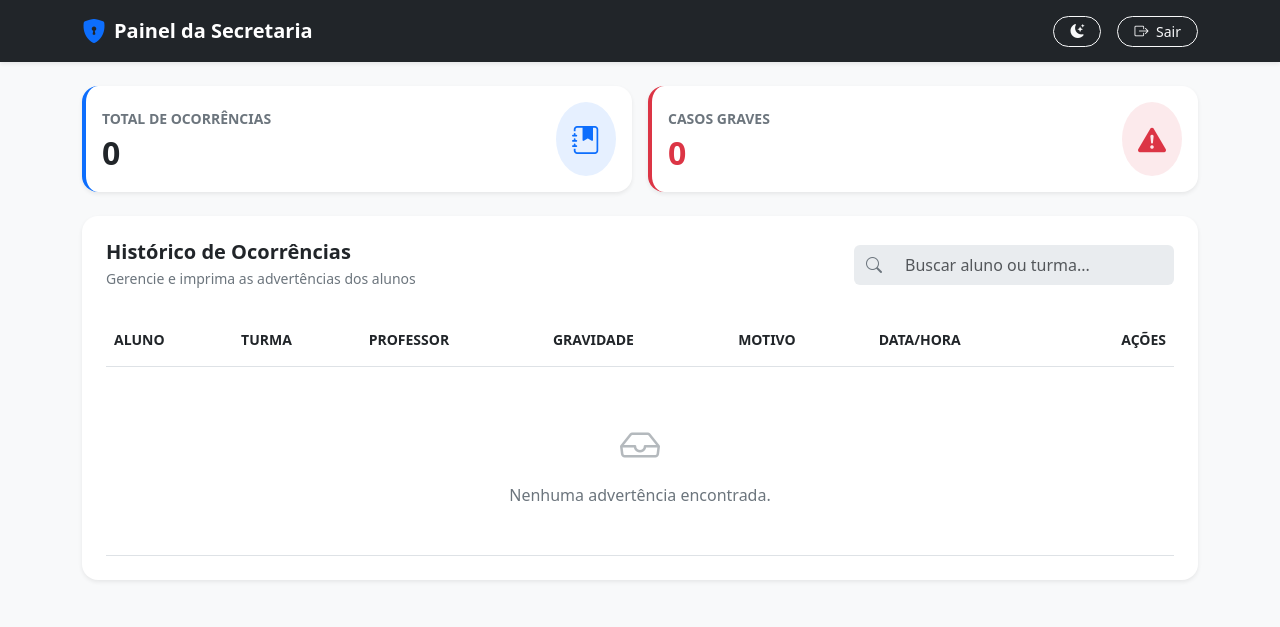
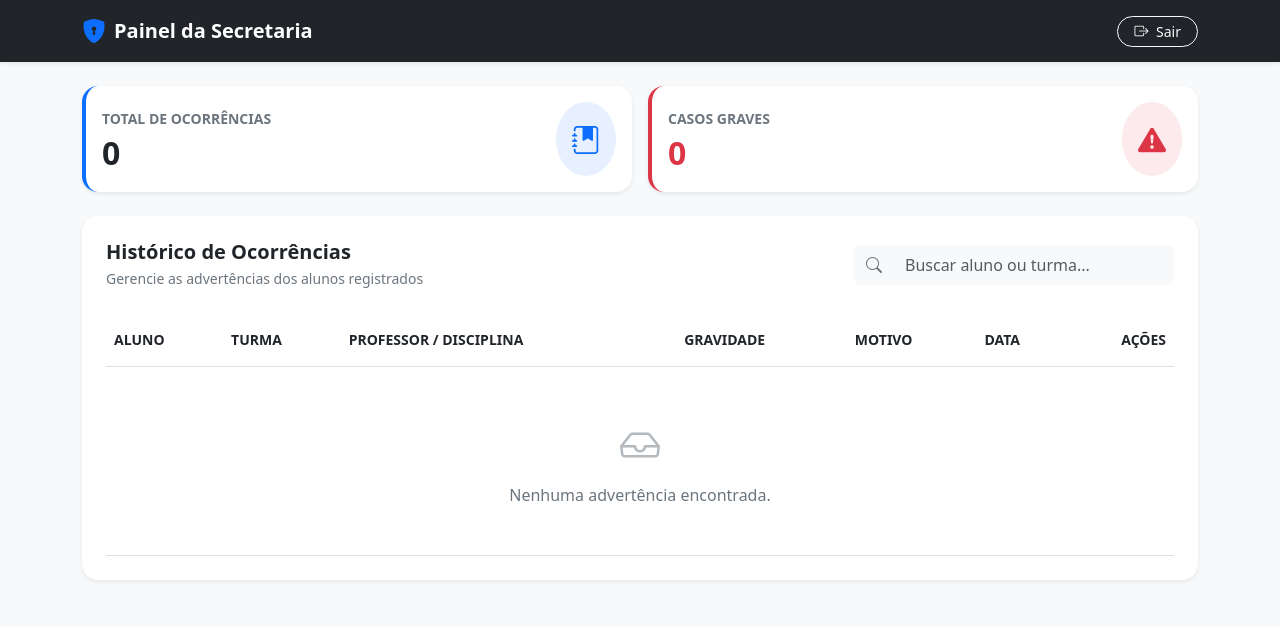
Before and after one commit to luizgarro08-hub/sistema-advertencia-escola, a Flask app: page /secretaria in a window 1280 px wide. Shown: the top 627 px of the page. Run offline with Flask 3, Linux system fonts and the light colour scheme.

Commit message:
Update secretaria.html

```diff
--- a/templates/secretaria.html
+++ b/templates/secretaria.html
@@ -7,23 +7,18 @@
 
     <link rel="manifest" href="{{ url_for('static', filename='manifest.json') }}">
     <meta name="theme-color" content="#0d6efd">
-    <script>
-      if ('serviceWorker' in navigator) {
-        navigator.serviceWorker.register("{{ url_for('static', filename='sw.js') }}");
-      }
-    </script>
 
     <link href="https://cdn.jsdelivr.net/npm/bootstrap@5.3.0/dist/css/bootstrap.min.css" rel="stylesheet">
     <link href="https://cdn.jsdelivr.net/npm/bootstrap-icons@1.10.5/font/bootstrap-icons.css" rel="stylesheet">
 
     <style>
         body {
-            transition: background-color 0.3s ease, color 0.3s ease;
+            background-color: #f8f9fa;
         }
     </style>
 </head>
 
-<body class="bg-body-tertiary pb-5">
+<body class="pb-5">
 
 <nav class="navbar navbar-expand-lg navbar-dark bg-dark shadow-sm mb-4">
     <div class="container d-flex justify-content-between align-items-center">
@@ -33,10 +28,6 @@
         </span>
 
         <div class="d-flex align-items-center gap-2">
-            <button id="btnDarkMode" class="btn btn-outline-light btn-sm rounded-pill px-3 me-2">
-                <i class="bi bi-moon-stars-fill" id="darkModeIcon"></i>
-            </button>
-
             <a href="/logout" class="btn btn-outline-light btn-sm rounded-pill px-3">
                 <i class="bi bi-box-arrow-right me-1"></i>
                 Sair
@@ -49,7 +40,7 @@
 
     <div class="row g-3 mb-4">
         <div class="col-md-6 col-6">
-            <div class="card border-0 shadow-sm rounded-4 p-3 bg-body border-start border-4 border-primary">
+            <div class="card border-0 shadow-sm rounded-4 p-3 bg-white border-start border-4 border-primary">
                 <div class="d-flex align-items-center justify-content-between">
                     <div>
                         <span class="text-secondary small fw-bold text-uppercase">
@@ -67,7 +58,7 @@
         </div>
 
         <div class="col-md-6 col-6">
-            <div class="card border-0 shadow-sm rounded-4 p-3 bg-body border-start border-4 border-danger">
+            <div class="card border-0 shadow-sm rounded-4 p-3 bg-white border-start border-4 border-danger">
                 <div class="d-flex align-items-center justify-content-between">
                     <div>
                         <span class="text-secondary small fw-bold text-uppercase">
@@ -85,30 +76,30 @@
         </div>
     </div>
 
-    <div class="card border-0 shadow-sm rounded-4 p-4 bg-body">
+    <div class="card border-0 shadow-sm rounded-4 p-4 bg-white">
         <div class="d-flex flex-column flex-md-row justify-content-between align-items-md-center gap-3 mb-4">
             <div>
                 <h5 class="fw-bold mb-1">
                     Histórico de Ocorrências
                 </h5>
                 <p class="text-secondary small mb-0">
-                    Gerencie e imprima as advertências dos alunos
+                    Gerencie as advertências dos alunos registrados
                 </p>
             </div>
 
             <form method="GET" action="/secretaria" style="max-width:320px;width:100%;">
                 <div class="input-group">
-                    <span class="input-group-text bg-body-secondary border-0 text-secondary">
+                    <span class="input-group-text bg-light border-0 text-secondary">
                         <i class="bi bi-search"></i>
                     </span>
                     <input type="text"
                            name="busca"
-                           class="form-control bg-body-secondary border-0 py-2"
+                           class="form-control bg-light border-0 py-2"
                            placeholder="Buscar aluno ou turma..."
                            value="{{ busca }}">
 
                     {% if busca %}
-                        <a href="/secretaria" class="btn btn-body-secondary border-0 text-secondary">
+                        <a href="/secretaria" class="btn btn-light border-0 text-secondary">
                             <i class="bi bi-x-lg"></i>
                         </a>
                     {% endif %}
@@ -122,10 +113,10 @@
                     <tr class="text-secondary small text-uppercase">
                         <th class="py-3">Aluno</th>
                         <th class="py-3">Turma</th>
-                        <th class="py-3">Professor</th>
+                        <th class="py-3">Professor / Disciplina</th>
                         <th class="py-3">Gravidade</th>
                         <th class="py-3">Motivo</th>
-                        <th class="py-3">Data/Hora</th>
+                        <th class="py-3">Data</th>
                         <th class="py-3 text-end">Ações</th>
                     </tr>
                 </thead>
@@ -134,53 +125,42 @@
                         <tr>
                             <td class="fw-bold py-3">
                                 <i class="bi bi-person-circle text-primary me-2"></i>
-                                {{ item[1] }}
+                                {{ item['estudante'] }}
                             </td>
                             <td>
                                 <span class="badge bg-secondary bg-opacity-10 text-secondary rounded-3 px-2 py-1">
-                                    {{ item[2] }}
+                                    {{ item['turma'] }}
                                 </span>
                             </td>
                             <td class="text-secondary small">
-                                {{ item[3] }}
+                                {{ item['professor'] }} <br>
+                                <span class="text-muted">({{ item['disciplina'] }})</span>
                             </td>
                             <td>
                                 <span class="badge rounded-pill px-3 py-1
-                                    {% if item[6] == 'Grave' %}
+                                    {% if item['gravidade'] == 'Grave' %}
                                         bg-danger
-                                    {% elif item[6] == 'Leve' %}
-                                        bg-success
                                     {% else %}
                                         bg-warning text-dark
                                     {% endif %}">
-                                    {{ item[6] }}
+                                    {{ item['gravidade'] }}
                                 </span>
                             </td>
                             <td class="text-secondary small" style="max-width:250px;">
-                                <div class="text-truncate" title="{{ item[4] }}">
-                                    {{ item[4] }}
+                                <div class="text-truncate" title="{{ item['motivos'] }}">
+                                    {{ item['motivos'] }}
                                 </div>
                             </td>
                             <td class="text-secondary small">
-                                {{ item[5] }}
+                                {{ item['data'] }}
                             </td>
                             <td class="text-end py-3">
-                                <div class="btn-group">
-                                    <a href="/imprimir/{{ item[0] }}"
-                                       target="_blank"
-                                       class="btn btn-sm btn-outline-primary rounded-2 me-1"
-                                       title="Imprimir PDF">
-                                        <i class="bi bi-printer me-1"></i>
-                                        Imprimir
-                                    </a>
-
-                                    <button class="btn btn-sm btn-outline-danger rounded-2"
-                                            data-bs-toggle="modal"
-                                            data-bs-target="#modalExcluir"
-                                            onclick="prepararExclusao('{{ item[0] }}','{{ item[1] }}')">
-                                        <i class="bi bi-trash"></i>
-                                    </button>
-                                </div>
+                                <button class="btn btn-sm btn-outline-danger rounded-2"
+                                        data-bs-toggle="modal"
+                                        data-bs-target="#modalExcluir"
+                                        onclick="prepararExclusao('{{ item['id'] }}','{{ item['estudante'] }}')">
+                                    <i class="bi bi-trash"></i>
+                                </button>
                             </td>
                         </tr>
                     {% else %}
@@ -232,31 +212,6 @@
     }
 </script>
 
-<script>
-  const btnDarkMode = document.getElementById('btnDarkMode');
-  const darkModeIcon = document.getElementById('darkModeIcon');
-  const htmlElement = document.documentElement;
-
-  function aplicarTema(tema) {
-    htmlElement.setAttribute('data-bs-theme', tema);
-    if (tema === 'dark') {
-      darkModeIcon.classList.replace('bi-moon-stars-fill', 'bi-sun-fill');
-    } else {
-      darkModeIcon.classList.replace('bi-sun-fill', 'bi-moon-stars-fill');
-    }
-    localStorage.setItem('theme', tema);
-  }
-
-  const temaSalvo = localStorage.getItem('theme') || 'light';
-  aplicarTema(temaSalvo);
-
-  btnDarkMode.addEventListener('click', () => {
-    const temaAtual = htmlElement.getAttribute('data-bs-theme');
-    const novoTema = temaAtual === 'dark' ? 'light' : 'dark';
-    aplicarTema(novoTema);
-  });
-</script>
-
 <script src="https://cdn.jsdelivr.net/npm/bootstrap@5.3.0/dist/js/bootstrap.bundle.min.js"></script>
 </body>
 </html>
```
